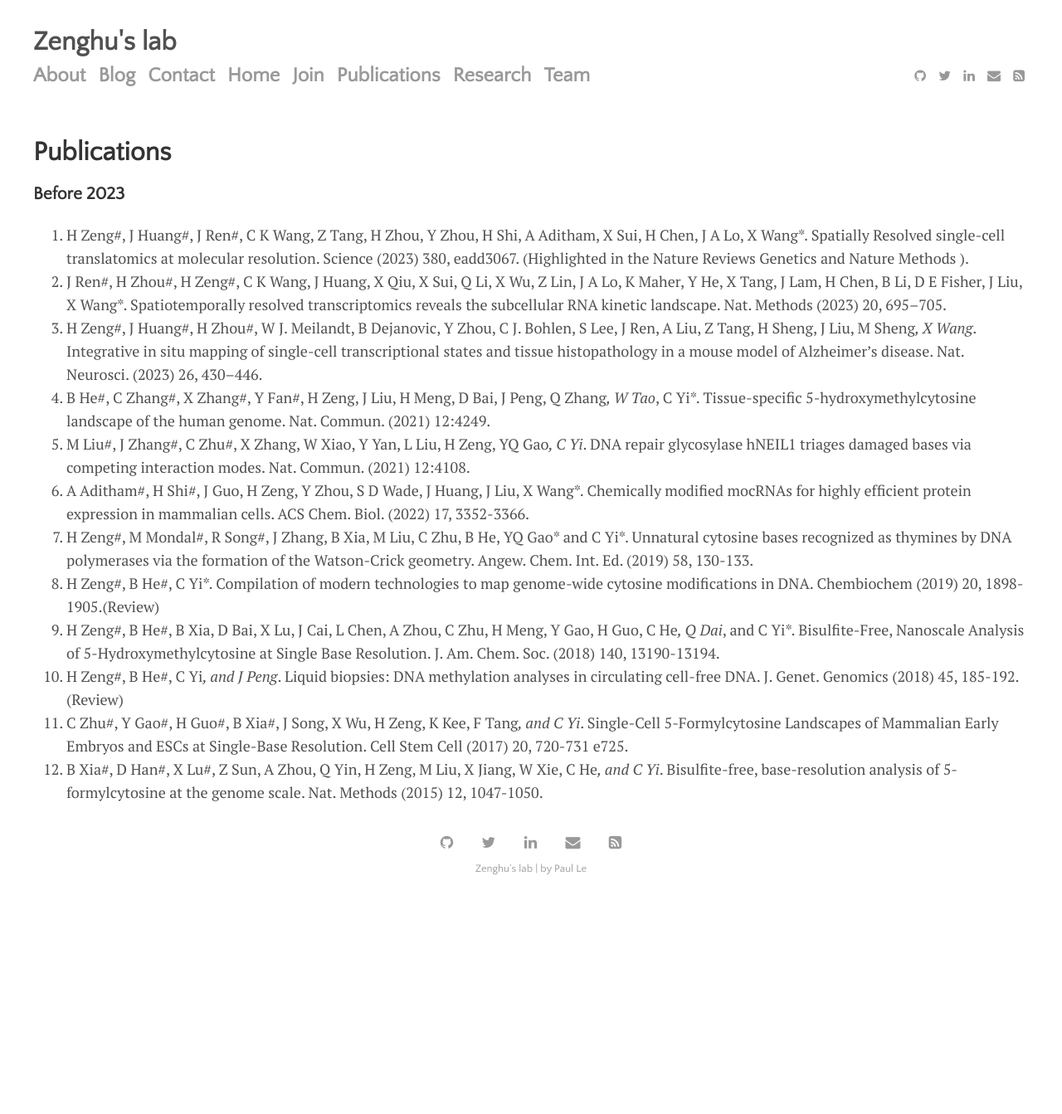
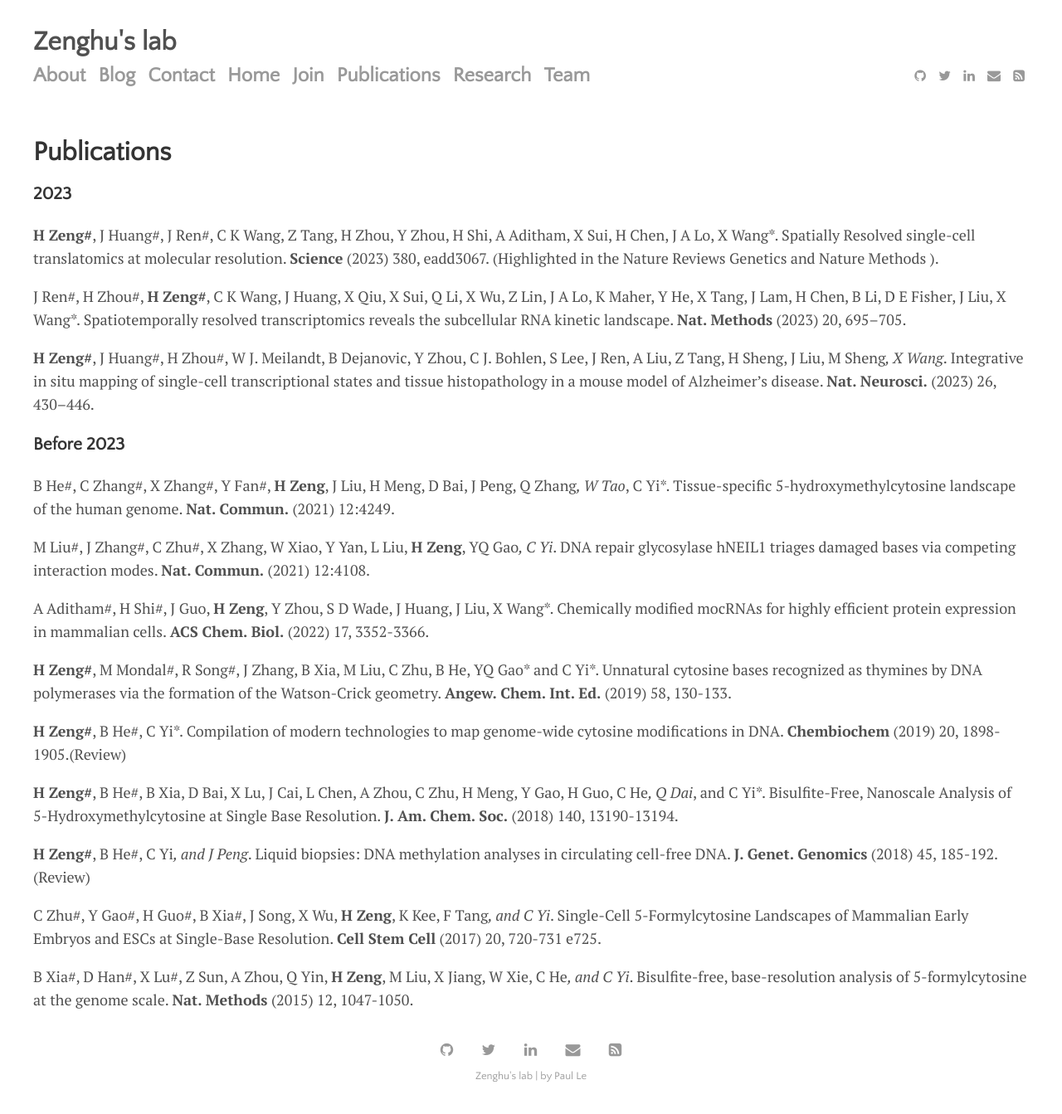
Before and after one commit to ZenghuPKU/zenghupku.github.io, a Jekyll site: the page built from menu/publications.md, in a window 1280 px wide. Shown: the whole page at 83% size. Built offline with Jekyll 4.4.1, drawn with Linux system fonts in a browser that asks for light colours; before the commit the page ends 1093 px from its top, so only the background shows below that; some of the changed lines change nothing that is shown.

Commit message:
Update publications.md

```diff
--- a/menu/publications.md
+++ b/menu/publications.md
@@ -4,16 +4,29 @@
 permalink: /publications
 ---
 
+### 2023
+**H Zeng#**, J Huang#, J Ren#, C K Wang, Z Tang, H Zhou, Y Zhou, H Shi, A Aditham, X Sui, H Chen, J A Lo, X Wang*. Spatially Resolved single-cell translatomics at molecular resolution.  **Science** (2023) 380, eadd3067. (Highlighted in the  Nature Reviews Genetics and  Nature Methods ).
+
+J Ren#, H Zhou#, **H Zeng#**, C K Wang, J Huang, X Qiu, X Sui, Q Li, X Wu, Z Lin, J A Lo, K Maher, Y He, X Tang, J Lam, H Chen, B Li, D E Fisher, J Liu, X Wang*. Spatiotemporally resolved transcriptomics reveals the subcellular RNA kinetic landscape.  **Nat. Methods** (2023) 20, 695–705.
+
+**H Zeng#**, J Huang#, H Zhou#, W J. Meilandt, B Dejanovic, Y Zhou, C J. Bohlen, S Lee, J Ren, A Liu, Z Tang, H Sheng, J Liu, M Sheng*, X Wang*. Integrative in situ mapping of single-cell transcriptional states and tissue histopathology in a mouse model of Alzheimer's disease.  **Nat. Neurosci.** (2023) 26, 430–446.
+
 ### Before 2023
-1. H Zeng#, J Huang#, J Ren#, C K Wang, Z Tang, H Zhou, Y Zhou, H Shi, A Aditham, X Sui, H Chen, J A Lo, X Wang*. Spatially Resolved single-cell translatomics at molecular resolution.  Science (2023) 380, eadd3067. (Highlighted in the  Nature Reviews Genetics and  Nature Methods ).
-2. J Ren#, H Zhou#, H Zeng#, C K Wang, J Huang, X Qiu, X Sui, Q Li, X Wu, Z Lin, J A Lo, K Maher, Y He, X Tang, J Lam, H Chen, B Li, D E Fisher, J Liu, X Wang*. Spatiotemporally resolved transcriptomics reveals the subcellular RNA kinetic landscape.  Nat. Methods (2023) 20, 695–705.
-3. H Zeng#, J Huang#, H Zhou#, W J. Meilandt, B Dejanovic, Y Zhou, C J. Bohlen, S Lee, J Ren, A Liu, Z Tang, H Sheng, J Liu, M Sheng*, X Wang*. Integrative in situ mapping of single-cell transcriptional states and tissue histopathology in a mouse model of Alzheimer's disease.  Nat. Neurosci. (2023) 26, 430–446.
-4. B He#, C Zhang#, X Zhang#, Y Fan#, H Zeng, J Liu, H Meng, D Bai, J Peng, Q Zhang*, W Tao*, C Yi*. Tissue-specific 5-hydroxymethylcytosine landscape of the human genome.  Nat. Commun. (2021) 12:4249.
-5. M Liu#, J Zhang#, C Zhu#, X Zhang, W Xiao, Y Yan, L Liu, H Zeng, YQ Gao*, C Yi*. DNA repair glycosylase hNEIL1 triages damaged bases via competing interaction modes.  Nat. Commun. (2021) 12:4108.
-6. A Aditham#, H Shi#, J Guo, H Zeng, Y Zhou, S D Wade, J Huang, J Liu, X Wang*. Chemically modified mocRNAs for highly efficient protein expression in mammalian cells.  ACS Chem. Biol. (2022) 17, 3352-3366.
-7. H Zeng#, M Mondal#, R Song#, J Zhang, B Xia, M Liu, C Zhu, B He, YQ Gao* and C Yi*. Unnatural cytosine bases recognized as thymines by DNA polymerases via the formation of the Watson-Crick geometry.  Angew. Chem. Int. Ed. (2019) 58, 130-133.
-8. H Zeng#, B He#, C Yi*. Compilation of modern technologies to map genome-wide cytosine modifications in DNA.  Chembiochem  (2019) 20, 1898-1905.(Review)
-9. H Zeng#, B He#, B Xia, D Bai, X Lu, J Cai, L Chen, A Zhou, C Zhu, H Meng, Y Gao, H Guo, C He*, Q Dai*, and C Yi*. Bisulfite-Free, Nanoscale Analysis of 5-Hydroxymethylcytosine at Single Base Resolution.  J. Am. Chem. Soc. (2018) 140, 13190-13194.
-10. H Zeng#, B He#, C Yi*, and J Peng*. Liquid biopsies: DNA methylation analyses in circulating cell-free DNA.  J. Genet. Genomics (2018) 45, 185-192. (Review)
-11. C Zhu#, Y Gao#, H Guo#, B Xia#, J Song, X Wu, H Zeng, K Kee, F Tang*, and C Yi*. Single-Cell 5-Formylcytosine Landscapes of Mammalian Early Embryos and ESCs at Single-Base Resolution.  Cell Stem Cell (2017) 20, 720-731 e725.
-12. B Xia#, D Han#, X Lu#, Z Sun, A Zhou, Q Yin, H Zeng, M Liu, X Jiang, W Xie, C He*, and C Yi*. Bisulfite-free, base-resolution analysis of 5-formylcytosine at the genome scale.  Nat. Methods (2015) 12, 1047-1050.
+
+B He#, C Zhang#, X Zhang#, Y Fan#, **H Zeng**, J Liu, H Meng, D Bai, J Peng, Q Zhang*, W Tao*, C Yi*. Tissue-specific 5-hydroxymethylcytosine landscape of the human genome.  **Nat. Commun.** (2021) 12:4249.
+
+M Liu#, J Zhang#, C Zhu#, X Zhang, W Xiao, Y Yan, L Liu, **H Zeng**, YQ Gao*, C Yi*. DNA repair glycosylase hNEIL1 triages damaged bases via competing interaction modes.  **Nat. Commun.** (2021) 12:4108.
+
+A Aditham#, H Shi#, J Guo, **H Zeng**, Y Zhou, S D Wade, J Huang, J Liu, X Wang*. Chemically modified mocRNAs for highly efficient protein expression in mammalian cells.  **ACS Chem. Biol.** (2022) 17, 3352-3366.
+
+**H Zeng#**, M Mondal#, R Song#, J Zhang, B Xia, M Liu, C Zhu, B He, YQ Gao* and C Yi*. Unnatural cytosine bases recognized as thymines by DNA polymerases via the formation of the Watson-Crick geometry.  **Angew. Chem. Int. Ed.** (2019) 58, 130-133.
+
+**H Zeng#**, B He#, C Yi*. Compilation of modern technologies to map genome-wide cytosine modifications in DNA.  **Chembiochem**  (2019) 20, 1898-1905.(Review)
+
+**H Zeng#**, B He#, B Xia, D Bai, X Lu, J Cai, L Chen, A Zhou, C Zhu, H Meng, Y Gao, H Guo, C He*, Q Dai*, and C Yi*. Bisulfite-Free, Nanoscale Analysis of 5-Hydroxymethylcytosine at Single Base Resolution.  **J. Am. Chem. Soc.** (2018) 140, 13190-13194.
+
+**H Zeng#**, B He#, C Yi*, and J Peng*. Liquid biopsies: DNA methylation analyses in circulating cell-free DNA.  **J. Genet. Genomics** (2018) 45, 185-192. (Review)
+
+C Zhu#, Y Gao#, H Guo#, B Xia#, J Song, X Wu, **H Zeng**, K Kee, F Tang*, and C Yi*. Single-Cell 5-Formylcytosine Landscapes of Mammalian Early Embryos and ESCs at Single-Base Resolution.  **Cell Stem Cell** (2017) 20, 720-731 e725.
+
+B Xia#, D Han#, X Lu#, Z Sun, A Zhou, Q Yin, **H Zeng**, M Liu, X Jiang, W Xie, C He*, and C Yi*. Bisulfite-free, base-resolution analysis of 5-formylcytosine at the genome scale.  **Nat. Methods** (2015) 12, 1047-1050.
```
